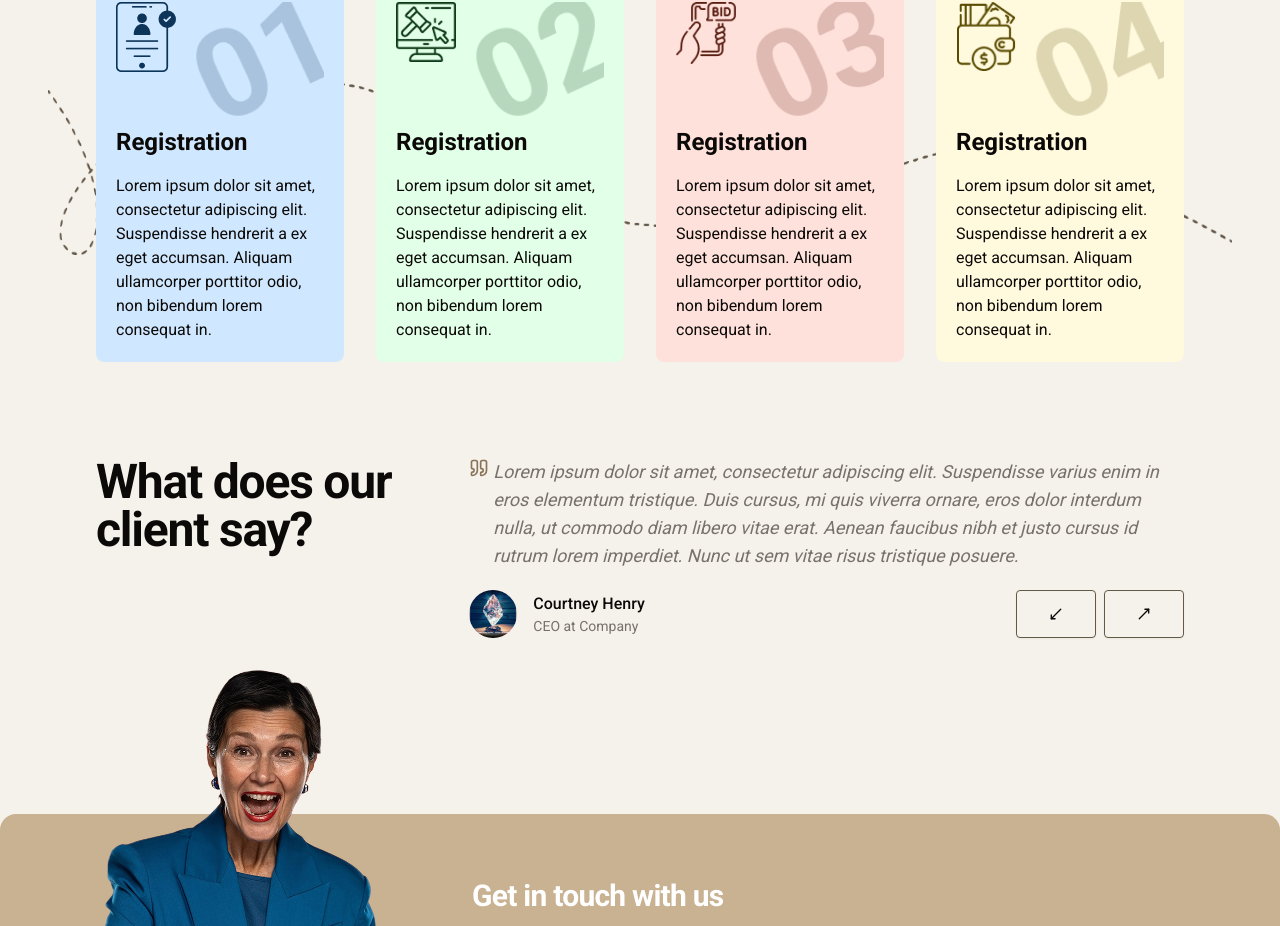
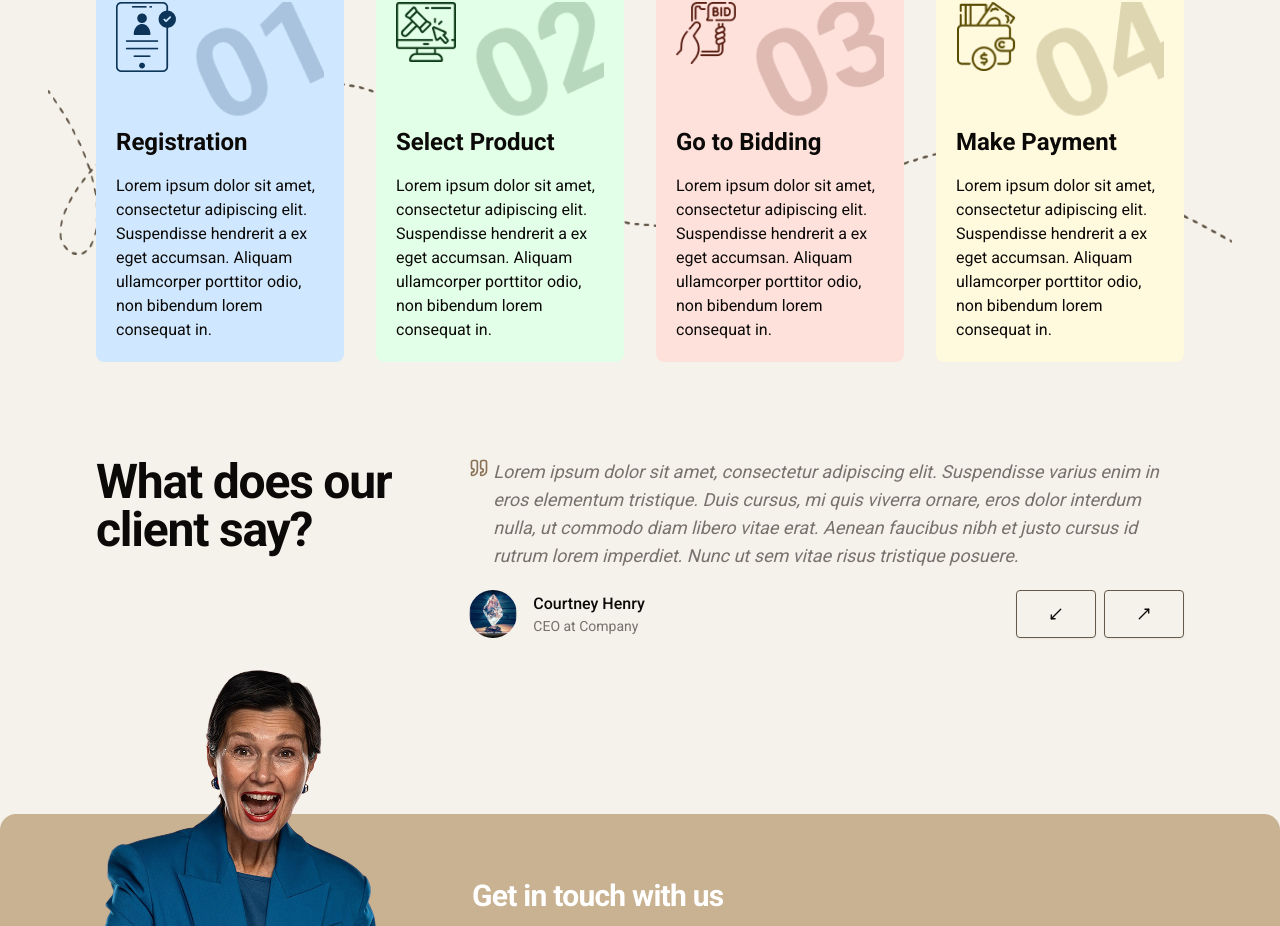
Before and after one commit to rifat-mahmudul/Diamond-Auction, a Next.js app: page /about-us in a window 1280 px wide. Shown: the part 1819-2745 px from the top of the page. Built offline with nearby package versions, Linux system fonts and the light colour scheme.

Commit message:
how it work title change

```diff
--- a/components/how-it-works-section.tsx
+++ b/components/how-it-works-section.tsx
@@ -12,7 +12,7 @@ const steps = [
   },
   {
     number: "/assets/02.png",
-    title: "Registration",
+    title: "Select Product",
     description:
       "Lorem ipsum dolor sit amet, consectetur adipiscing elit. Suspendisse hendrerit a ex eget accumsan. Aliquam ullamcorper porttitor odio, non bibendum lorem consequat in.",
     icon: "/assets/work2.png",
@@ -20,7 +20,7 @@ const steps = [
   },
   {
     number: "/assets/03.png",
-    title: "Registration",
+    title: "Go to Bidding",
     description:
       "Lorem ipsum dolor sit amet, consectetur adipiscing elit. Suspendisse hendrerit a ex eget accumsan. Aliquam ullamcorper porttitor odio, non bibendum lorem consequat in.",
     icon: "/assets/work3.png",
@@ -28,7 +28,7 @@ const steps = [
   },
   {
     number: "/assets/04.png",
-    title: "Registration",
+    title: "Make Payment",
     description:
       "Lorem ipsum dolor sit amet, consectetur adipiscing elit. Suspendisse hendrerit a ex eget accumsan. Aliquam ullamcorper porttitor odio, non bibendum lorem consequat in.",
     icon: "/assets/work4.png",
```
